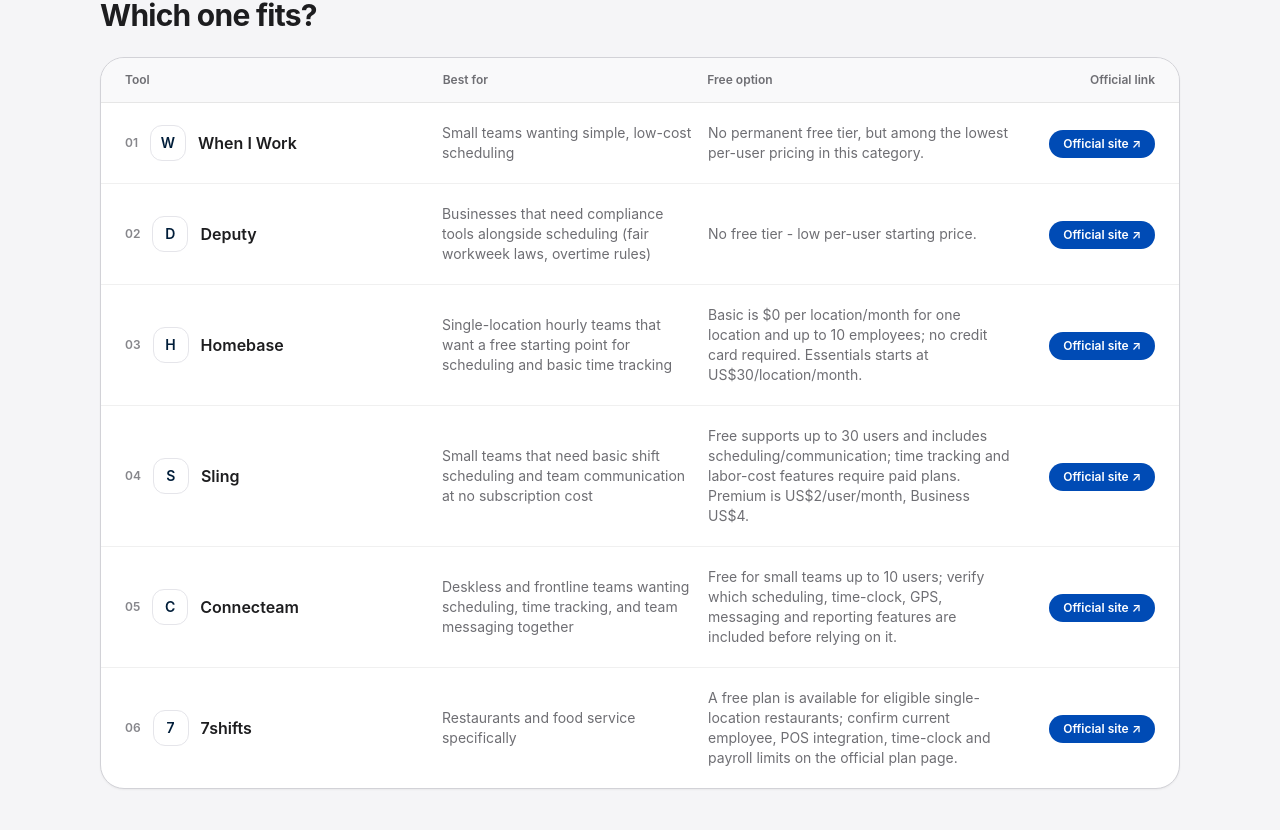
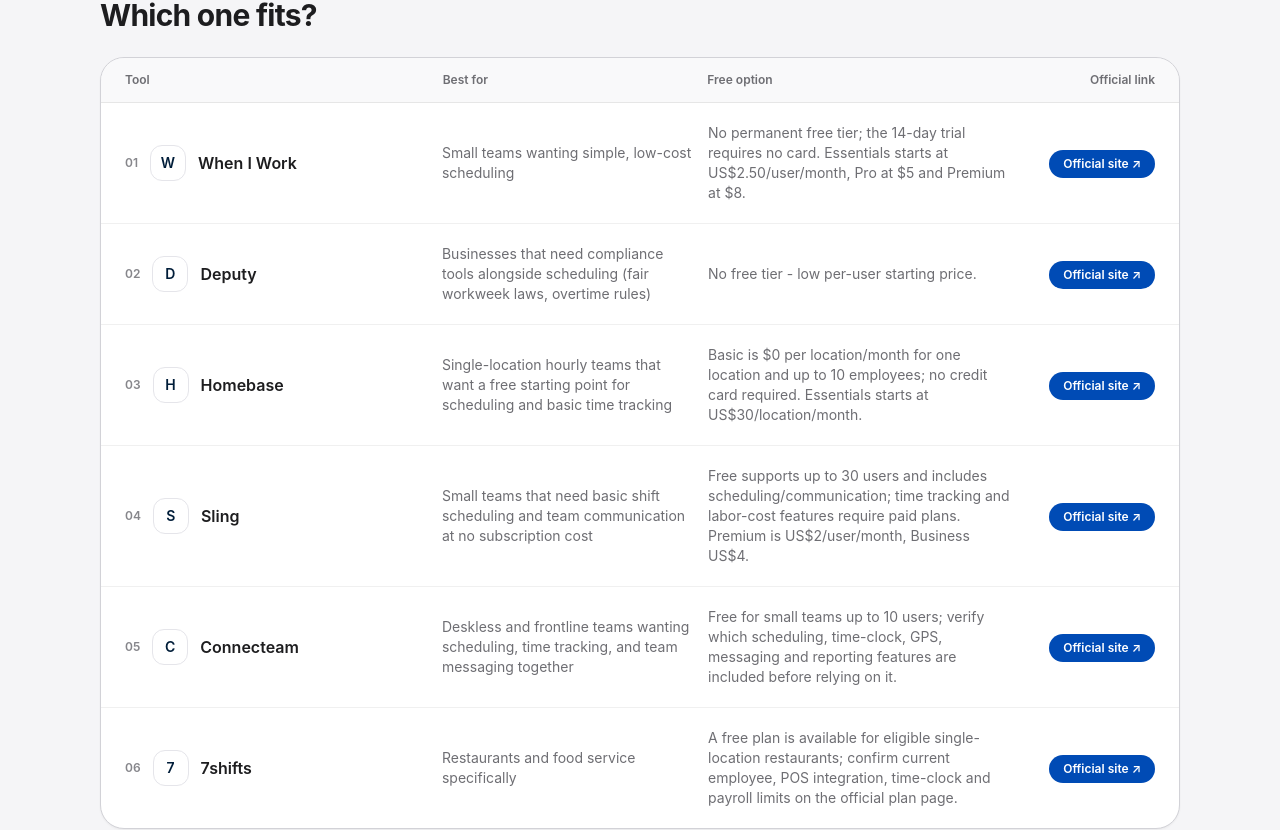
Before and after one commit to LinukaBandara/StackPick, a Next.js app: page /best/employee-scheduling-software in a window 1280 px wide. Shown: the part 1238-2068 px from the top of the page. Built offline with nearby package versions, Linux system fonts and the light colour scheme; no server answers.

Commit message:
Add When I Work trial and starting price

```diff
--- a/app/best/employee-scheduling-software/page.tsx
+++ b/app/best/employee-scheduling-software/page.tsx
@@ -21,7 +21,7 @@ export default function Page() {
         {
           name: "When I Work",
           bestFor: "Small teams wanting simple, low-cost scheduling",
-          freeOption: "No permanent free tier, but among the lowest per-user pricing in this category.",
+          freeOption: "No permanent free tier; the 14-day trial requires no card. Essentials starts at US$2.50/user/month, Pro at $5 and Premium at $8.",
           tradeoff:
             "Consistently praised for an intuitive interface - auto-assign, color-coded schedules, easy shift swaps - that needs minimal training to use. Scheduling sophistication (AI-driven auto-scheduling, overtime forecasting) is lighter than Deputy's for more complex staffing needs.",
           url: "https://wheniwork.com/pricing",
```
